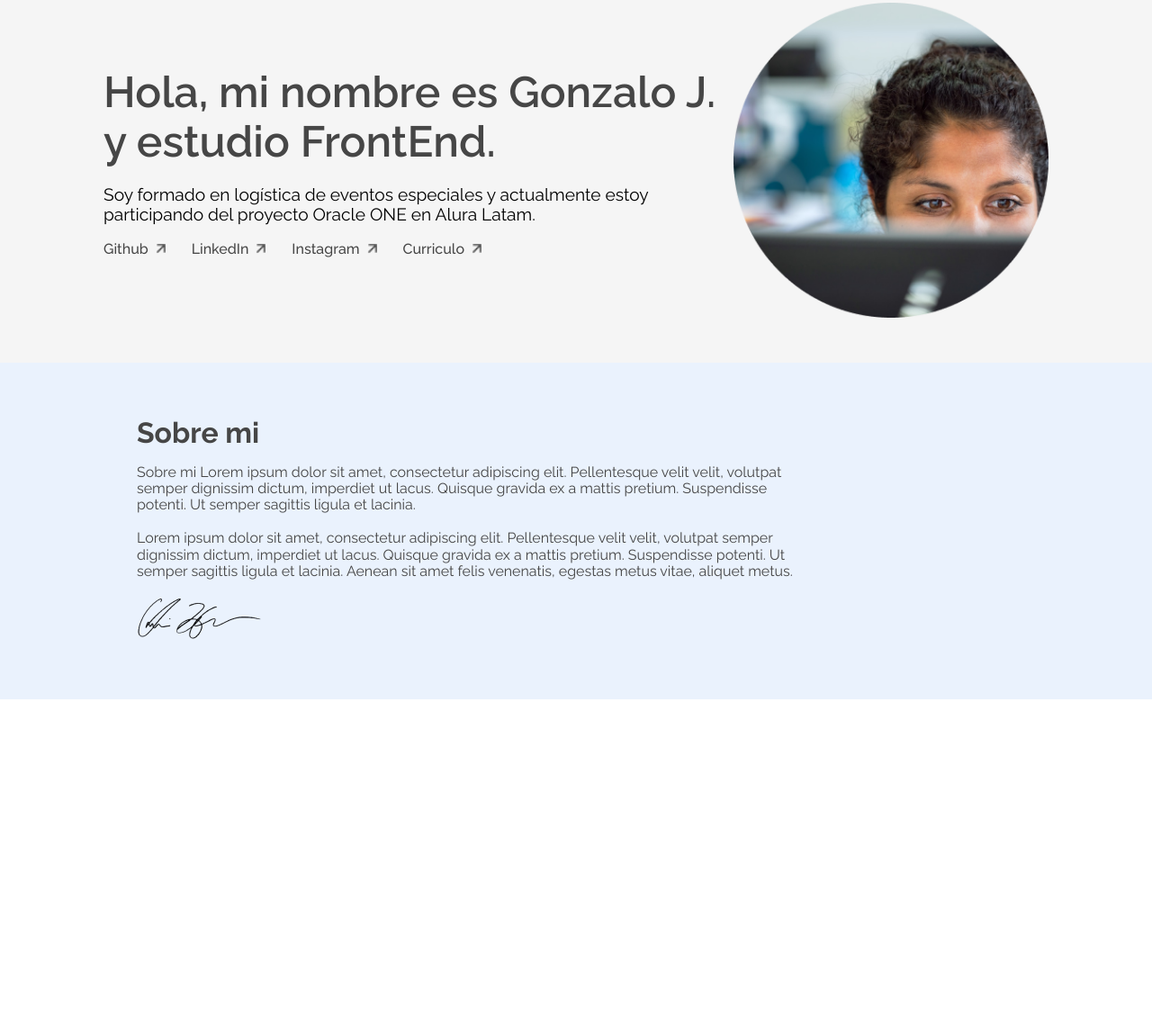
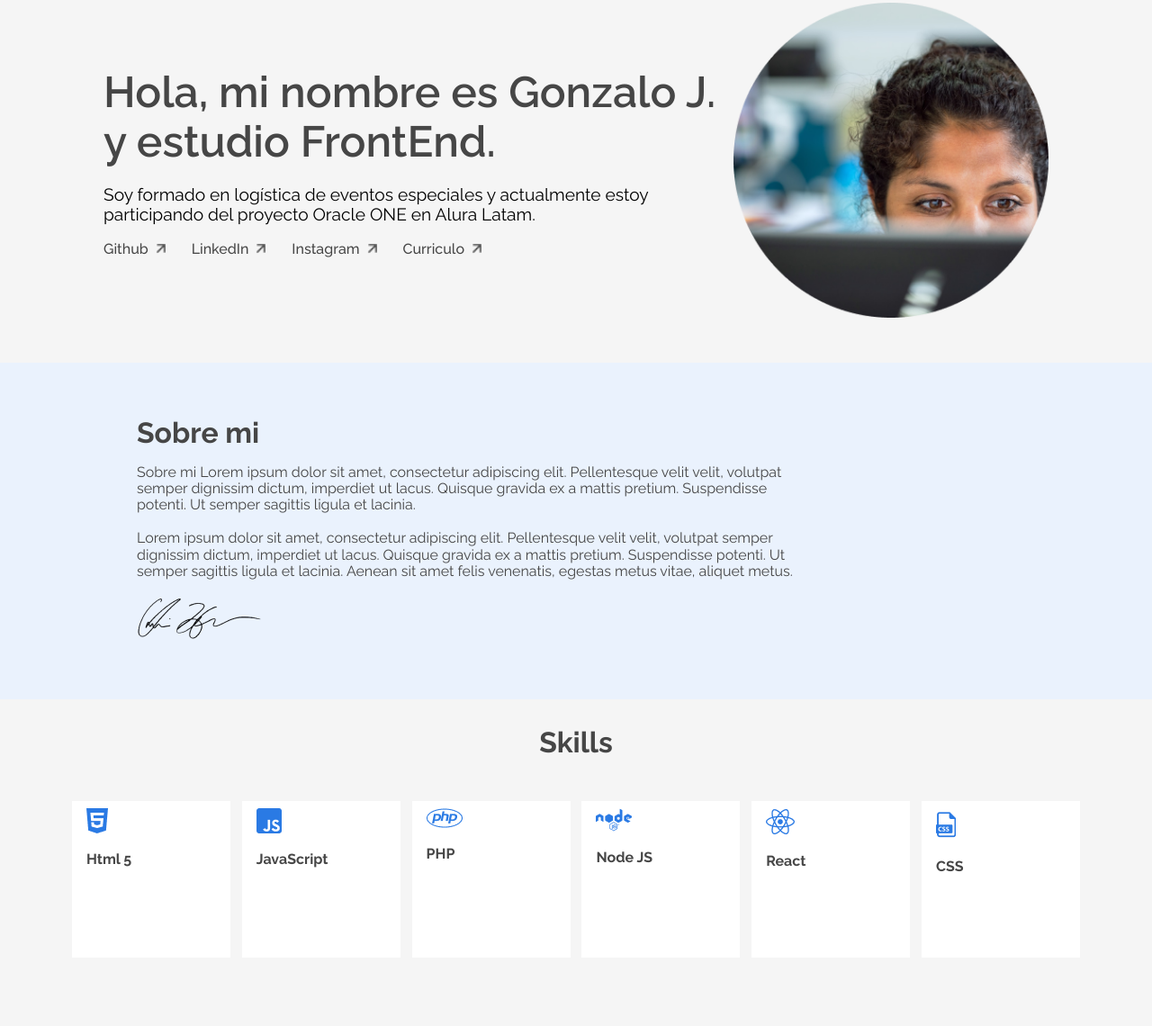
Before and after one commit to Gonzalawer/Challenge-Portafolio, a plain HTML site: page index.html in a window 1280 px wide. Shown: the part 107-1247 px from the top of the page at 90% size. Before the commit the page ends 884 px from the top, so only its background shows below. Drawn offline with Linux system fonts and the light colour scheme.

Commit message:
Trabajando en Sección: Skills

```diff
--- /dev/null
+++ b/css/skills/skills-imagen.css
@@ -0,0 +1,3 @@
+.skills__imagen{
+    margin: 8px 0 8px 16px;
+}
--- /dev/null
+++ b/css/skills/skills-item.css
@@ -0,0 +1,5 @@
+.skills__item{
+    background: #ffffff;
+    width: 176px;
+    height: 174px;
+}
--- /dev/null
+++ b/css/skills/skills-lista.css
@@ -0,0 +1,7 @@
+.skills__lista{
+    display: flex;
+    justify-content: center;
+    gap: .8rem;
+    list-style: none;
+    padding: 30px 0 30px 0;
+}
--- /dev/null
+++ b/css/skills/skills-nombre.css
@@ -0,0 +1,7 @@
+.skills__nombre{
+    color: #464646;
+    font-weight: 700;
+    font-size: 1rem;
+    width: 144px;
+    margin: 8px 0 8px 16px;
+}
--- /dev/null
+++ b/css/skills/skills-titulo.css
@@ -0,0 +1,6 @@
+.skills__titulo{
+    text-align: center;
+    color: #464646;
+    font-size: 2rem;
+    font-weight: 700;
+}
--- a/index.html
+++ b/index.html
@@ -32,6 +32,12 @@
     <link rel="stylesheet" href="css/sobre-mi/sobre-mi-titulo.css">
     <link rel="stylesheet" href="css/sobre-mi/sobre-mi-descripcion.css">
     <link rel="stylesheet" href="css/sobre-mi/sobre-mi-firma.css">
+    <link rel="stylesheet" href="skills.css">
+    <link rel="stylesheet" href="css/skills/skills-titulo.css">
+    <link rel="stylesheet" href="css/skills/skills-lista.css">
+    <link rel="stylesheet" href="css/skills/skills-item.css">
+    <link rel="stylesheet" href="css/skills/skills-imagen.css">
+    <link rel="stylesheet" href="css/skills/skills-nombre.css">
 
 </head>
 <body>
@@ -76,6 +82,35 @@
                 Lorem ipsum dolor sit amet, consectetur adipiscing elit. Pellentesque velit velit, volutpat semper dignissim dictum, imperdiet ut lacus. Quisque gravida ex a mattis pretium. Suspendisse potenti. Ut semper sagittis ligula et lacinia. Aenean sit amet felis venenatis, egestas metus vitae, aliquet metus.</p>
             <img src="img/signature.png" alt="Firma" class="sobreMi__firma">
         </section>
+        <section class="skills">
+            <h2 class="skills__titulo">Skills</h2>
+            <ul class="skills__lista">
+                <li class="skills__item">
+                    <img src="img/htlm.png" alt="Logo html5" class="skills__imagen">
+                    <p class="skills__nombre">Html 5</p>
+                </li>
+                <li class="skills__item">
+                    <img src="img/js_icon.png" alt="Logo JavaScript" class="skills__imagen">
+                    <p class="skills__nombre">JavaScript</p>
+                </li>
+                <li class="skills__item">
+                    <img src="img/php_icon.png" alt="Logo PHP" class="skills__imagen">
+                    <p class="skills__nombre">PHP</p>
+                </li>
+                <li class="skills__item">
+                    <img src="img/nodejs_icon.png" alt="Logo Node JS" class="skills__imagen">
+                    <p class="skills__nombre">Node JS</p>
+                </li>
+                <li class="skills__item">
+                    <img src="img/react_icon.png" alt="Logo React" class="skills__imagen">
+                    <p class="skills__nombre">React</p>
+                </li>
+                <li class="skills__item">
+                    <img src="img/css_icon.png" alt="Logo CSS" class="skills__imagen">
+                    <p class="skills__nombre">CSS</p>
+                </li>
+            </ul>
+        </section>
     </main>
 </body>
 </html>
--- /dev/null
+++ b/skills.css
@@ -0,0 +1,4 @@
+.skills{
+    background: #F5F5F5;
+    padding: 30px 0 30px 0;
+}
```
